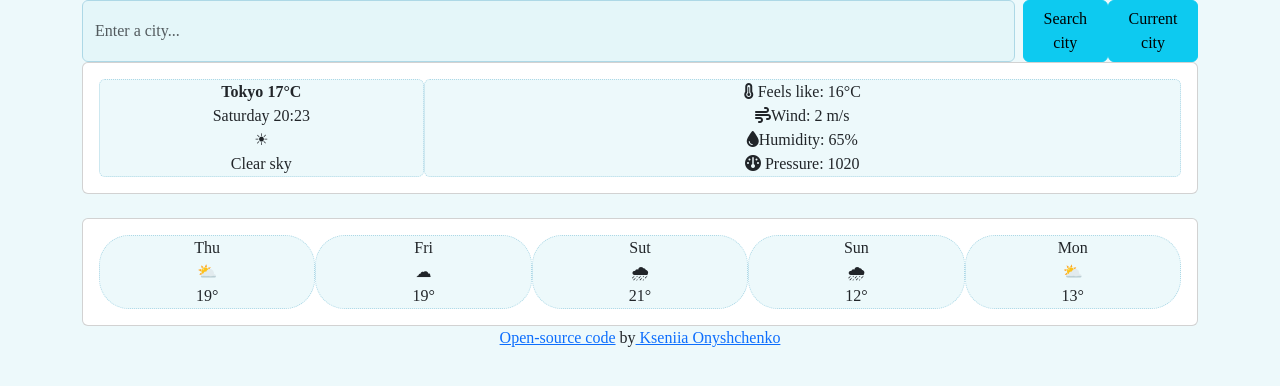
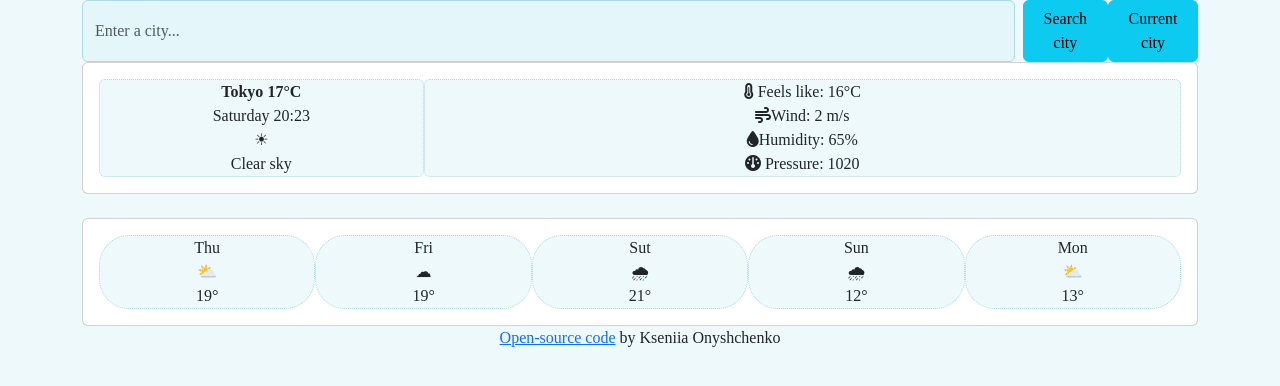
Before and after one commit to Ksenya25/my-app, a website built with Parcel: page index.html in a window 1280 px wide. Built offline with nearby package versions, Linux system fonts and the light colour scheme; no server answers.

Commit message:
update index.html

```diff
--- a/index.html
+++ b/index.html
@@ -92,7 +92,7 @@
         </div>
 
       </div>
- <p class = "link"><a href="http://github.com/nikakh13/my-weather-app" class="myLink">Open-source code</a><span> by</span><a href=https://github.com/Ksenya25/my-app.git class="gitHub"> Kseniia Onyshchenko</a></p>
+ <p class = "link"><a href=https://github.com/Ksenya25/my-app.git class="gitHub">Open-source code</a><span> by</span> Kseniia Onyshchenko</p>
 	     <script src="src/index.js"></script>
 </body>
 
```
